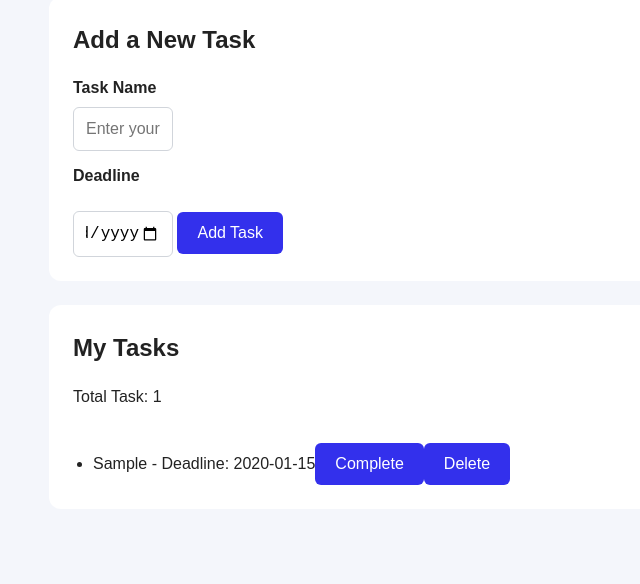
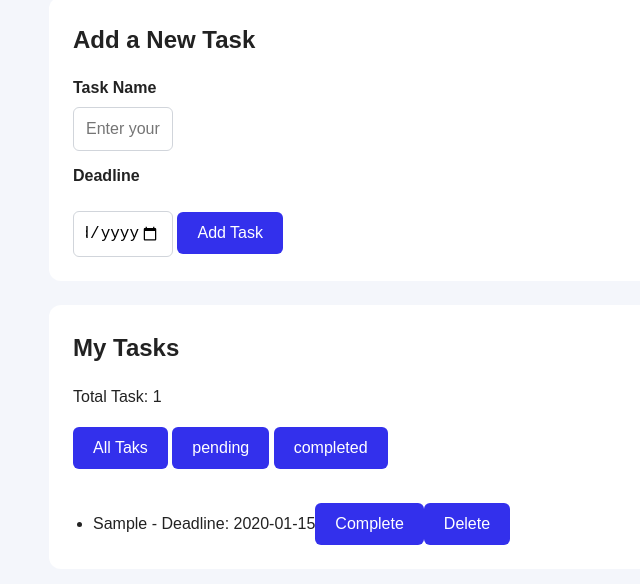
Before and after one commit to ravinduvimukthi/student-task-manager, a plain HTML site: page index.html in a window 1280 px wide. Both pictures are taken after typing "Sample", "2020-01-15" into the empty fields and a click on the button "Add Task". Shown: the part 110-694 px from the top of the page, without its empty margins (241-881 px from the left). Drawn offline with Linux system fonts and the light colour scheme.

Commit message:
feat :add task status filter

```diff
--- a/index.html
+++ b/index.html
@@ -32,6 +32,11 @@
         <section class="task-list">
           <h2>My Tasks</h2>
           <p>Total Task: <span id="totalTask">0</span></p>
+          <div class="task-filters">
+            <button type="button" data-filter="all">All Taks</button>
+            <button type="button" data-filter="pending">pending</button>
+            <button type="button" data-filter="completed">completed</button>
+          </div>
           <ul id="tasks">
             <!--javascript will dispaly task hear-->
           </ul>
--- a/script.js
+++ b/script.js
@@ -2,6 +2,8 @@ const taskForm = document.getElementById("taskForm");
 const taskList = document.getElementById("tasks");
 
 const tasks = [];
+
+let currentFilter = "all";
 
 taskForm.addEventListener("submit", function (event) {
   event.preventDefault();
@@ -34,7 +36,26 @@ function displayTasks() {
 
   document.getElementById("totalTask").textContent = tasks.length;
 
-  tasks.forEach(function (task, index) {
+  const filteredTasks = tasks
+    .map(function (task, index) {
+      return { task: task, index: index };
+    })
+    .filter(function (item) {
+      if (currentFilter === "pending") {
+        return !item.task.completed;
+      }
+
+      if (currentFilter === "completed") {
+        return item.task.completed;
+      }
+
+      return true;
+    });
+
+  filteredTasks.forEach(function (item) {
+    const task = item.task;
+    const index = item.index;
+
     const listItem = document.createElement("li");
 
     const taskText = document.createElement("span");
@@ -46,7 +67,6 @@ function displayTasks() {
     }
 
     const completeButton = document.createElement("button");
-
     completeButton.textContent = task.completed ? "Undo" : "Complete";
 
     completeButton.addEventListener("click", function () {
@@ -69,3 +89,12 @@ function displayTasks() {
     taskList.appendChild(listItem);
   });
 }
+
+const filterButtons = document.querySelectorAll("[data-filter]");
+
+filterButtons.forEach(function (button) {
+  button.addEventListener("click", function () {
+    currentFilter = button.dataset.filter;
+    displayTasks();
+  });
+});
```
